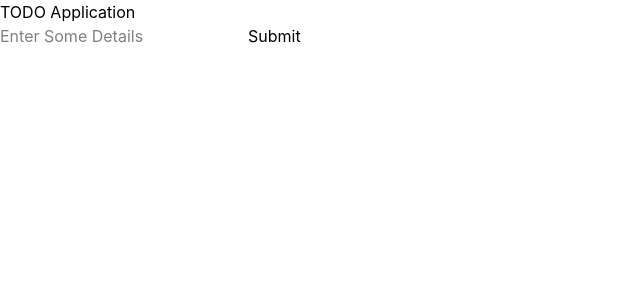
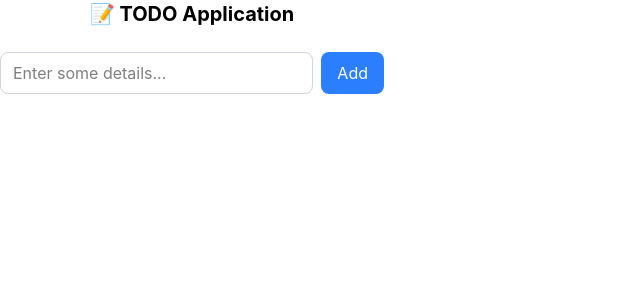
Before and after one commit to imPranab14/TanStack-Pro-Dashboard, a React (Vite) app: page /todo in a window 1280 px wide. Shown: the top 300 px of the page, without its empty margins (0-640 px from the left). Built offline with nearby package versions, Linux system fonts and the light colour scheme; no server answers.

Commit message:
ui modified

```diff
--- a/src/features/todo/Todo.jsx
+++ b/src/features/todo/Todo.jsx
@@ -21,17 +21,31 @@ function Todo() {
   }
   return (
     <>
-      <h1>TODO Application</h1>
-      {/* Todo Form */}
-      <form onSubmit={handelSubmit}>
+      <>
+        <div className="w-96">
+          <h1 className="text-xl font-bold text-center mb-6">
+            📝 TODO Application
+          </h1>
+
+          <form onSubmit={handelSubmit} className="flex gap-2">
             <input
               type="text"
-          placeholder="Enter Some Details"
+              placeholder="Enter some details..."
               onChange={(e) => setData(e.target.value)}
+              className="flex-1 border border-gray-300 rounded-lg px-3 py-2 focus:outline-none focus:ring-2 focus:ring-blue-400"
             />
-        <input type="submit" />
+
+            <button
+              type="submit"
+              className="bg-blue-500 text-white px-4 py-2 rounded-lg hover:bg-blue-600 transition"
+            >
+              Add
+            </button>
           </form>
+
           <Toaster />
+        </div>
+      </>
     </>
   );
 }
```
Lines whose indentation alone changed are shown as unchanged.
